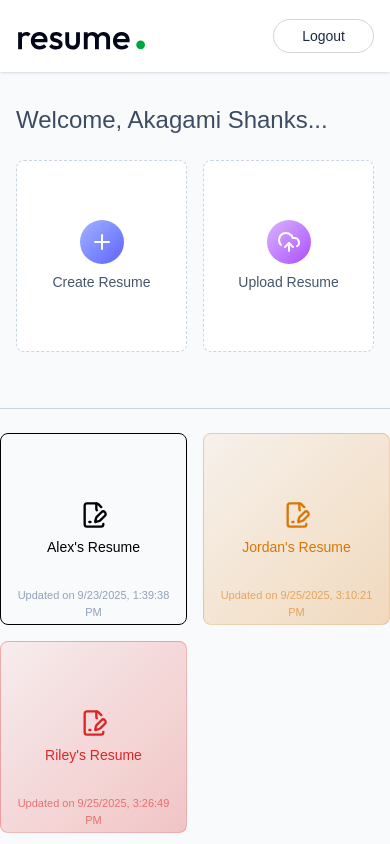
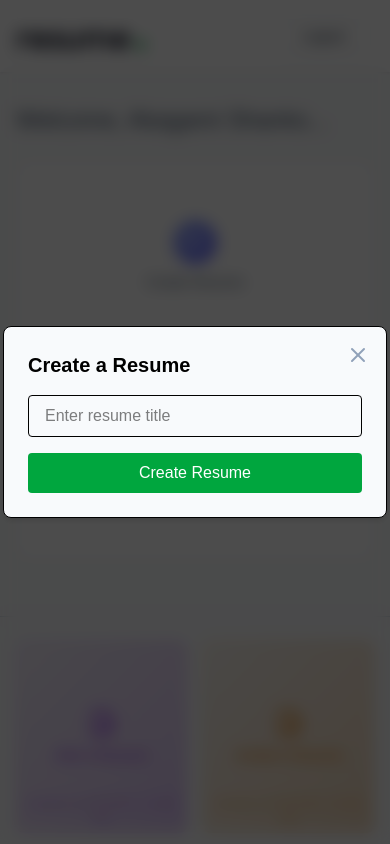
Before and after one commit to Ayush5605/AI-RESUME-BUILDER, a React (Vite) app in the folder Client/: page /app in a window 390 px wide. Both pictures are taken after a click on the button "Create Resume". Shown: the top 844 px of the page. Built offline with nearby package versions, Linux system fonts and the light colour scheme.

Commit message:
added the create resume func.

```diff
--- a/Client/src/pages/Dashboard.jsx
+++ b/Client/src/pages/Dashboard.jsx
@@ -1,25 +1,55 @@
-import { DeleteIcon, FilePenLineIcon, PencilIcon, PlusIcon, TrashIcon, UploadCloudIcon } from "lucide-react";
-import React from "react";
+import {
+  FilePenLineIcon,
+  PencilIcon,
+  PlusIcon,
+  TrashIcon,
+  UploadCloudIcon,
+  XIcon,
+} from "lucide-react";
+
+import React, { useEffect, useState } from "react";
 import { dummyResumeData } from "../assets/assets";
-import { useState,useEffect } from "react";
+import { useNavigate } from "react-router-dom";
 
 const Dashboard = () => {
+  const colors = [
+    "#9333ea",
+    "#d97706",
+    "#dc2626",
+    "#0284c7",
+    "#16a34a",
+  ];
 
-  const colors=["#933ea","#d97706","#dc2626","#0284c7","#16a34a"]
+  const [allResumes, setAllResumes] = useState([]);
+  const [showCreateResume, setShowCreateResume] = useState(false);
+  const [showUploadResume, setShowUploadResume] = useState(false);
+  const [title, setTitle] = useState("");
+  const [resume, setResume] = useState(null);
+  const [editResumeId, setEditResumeId] = useState("");
 
-  const [allResumes,setAllResumes]=useState([])
+  const navigate = useNavigate();
 
-  const loadAllResumes=async()=>{
-    setAllResumes(dummyResumeData)
-  }
+  const loadAllResumes = async () => {
+    setAllResumes(dummyResumeData);
+  };
 
-  useEffect(()=>{
+  const createResume = async (e) => {
+    e.preventDefault();
+
+    setShowCreateResume(false);
+
+    console.log(title);
+
+    navigate(`/app/builder/resume123`);
+  };
+
+  useEffect(() => {
     loadAllResumes();
-  },[])
+  }, []);
+
   return (
     <div>
       <div className="max-w-7xl mx-auto px-4 py-8">
-
         <p
           className="text-2xl font-medium mb-6
           bg-gradient-to-t from-slate-600 to-slate-700
@@ -28,69 +58,161 @@ const Dashboard = () => {
           Welcome, Akagami Shanks...
         </p>
 
-        <div className="flex gap-4">
-          <button className="w-full bg-white sm:max-w-36 h-48 flex flex-col items-center
-          justify-center rounded-lg gap-2 text-slate-600 border border-dashed
-          border-slate-300 group hover:border-indigo-500 hover:shadow-lg transition-all
-          duration-300 cursor-pointer">
+        <div className="flex gap-4 flex-wrap">
+          {/* Create Resume */}
+          <button
+            onClick={() => setShowCreateResume(true)}
+            className="w-full bg-white sm:max-w-36 h-48 flex flex-col
+            items-center justify-center rounded-lg gap-2 text-slate-600
+            border border-dashed border-slate-300 group
+            hover:border-indigo-500 hover:shadow-lg
+            transition-all duration-300 cursor-pointer"
+          >
             <PlusIcon
               className="size-11 p-2.5 rounded-full text-white
               bg-gradient-to-br from-indigo-300 to-indigo-500
               transition-all duration-300 hover:scale-110"
             />
-            <p className="text-sm group-hover:text-indigo-600 transition-all
-            duration-300">Create Resume</p>
+
+            <p
+              className="text-sm group-hover:text-indigo-600
+              transition-all duration-300"
+            >
+              Create Resume
+            </p>
           </button>
 
-          <button className="w-full bg-white sm:max-w-36 h-48 flex flex-col items-center
-          justify-center rounded-lg gap-2 text-slate-600 border border-dashed
-          border-slate-300 group hover:border-purple-500 hover:shadow-lg transition-all
-          duration-300 cursor-pointer">
+          {/* Upload Resume */}
+          <button
+            className="w-full bg-white sm:max-w-36 h-48 flex flex-col
+            items-center justify-center rounded-lg gap-2 text-slate-600
+            border border-dashed border-slate-300 group
+            hover:border-purple-500 hover:shadow-lg
+            transition-all duration-300 cursor-pointer"
+          >
             <UploadCloudIcon
               className="size-11 p-2.5 rounded-full text-white
               bg-gradient-to-br from-purple-300 to-purple-500
               transition-all duration-300 hover:scale-110"
             />
-            <p className="text-sm group-hover:text-purple-600 transition-all
-            duration-300">Upload Resume</p>
+
+            <p
+              className="text-sm group-hover:text-purple-600
+              transition-all duration-300"
+            >
+              Upload Resume
+            </p>
           </button>
         </div>
+      </div>
 
-      </div>
-      <hr className="border-slate-300 my-6 sm:w-[350px]"></hr>
+      <hr className="border-slate-300 my-6 sm:w-[350px]" />
 
-      <div className="grid grid-cols-2 sm:flex flex-wrap gap-4 ">
-        {allResumes.map((resume,index)=>{
-          const baseColor=colors[index%colors.length];
-          return(
-            <button key={index} className="relative w-full sm:max-w-36 h-48 flex flex-col
-            items-center justify-center rounded-lg gap-2 border group hover:shadow-lg
-            transition-all duration-300 cursor-position" style={{background:`linear-gradient(135deg,${baseColor}10,${baseColor}40)`
-            ,borderColor:baseColor+'40'}}>
+      {/* Resume Cards */}
+      <div className="grid grid-cols-2 sm:flex flex-wrap gap-4 px-4">
+        {allResumes.map((resume, index) => {
+          const baseColor = colors[index % colors.length];
 
-              <FilePenLineIcon className="size-7 group-hover:scale-105
-              transition-all" style={{color:baseColor}} />
-              <p className="text-sm group-hover:scale-105 transition-all px-2
-              text-center"  style={{color:baseColor}}>{resume.title}</p>
-              <p className="absolute bottom-1 text-[11px] text-slate-400
-              group-hover:text-slate-500 transition-all duration-300 px-2
-              text-center"  style={{color:baseColor+'90'}}>
-                Updated on {new Date(resume.updatedAt).toLocaleString()}
+          return (
+            <button
+              key={index}
+              className="relative w-full sm:max-w-36 h-48
+              flex flex-col items-center justify-center
+              rounded-lg gap-2 border group hover:shadow-lg
+              transition-all duration-300 cursor-pointer"
+              style={{
+                background: `linear-gradient(135deg, ${baseColor}10, ${baseColor}40)`,
+                borderColor: baseColor + "40",
+              }}
+            >
+              <FilePenLineIcon
+                className="size-7 group-hover:scale-105 transition-all"
+                style={{ color: baseColor }}
+              />
+
+              <p
+                className="text-sm group-hover:scale-105
+                transition-all px-2 text-center"
+                style={{ color: baseColor }}
+              >
+                {resume.title}
               </p>
 
-              <div className="absolute top-1 right-1 group-hover:flex items-center
-              hidden">
-                <TrashIcon  className="size-7 p-1.5 hover:bg-white/50 rouded text-slate-700
-                transition-colors"/>
-                <PencilIcon  className="size-7 p-1.5 hover:bg-white/50 rouded text-slate-700
-                transition-colors"/>
+              <p
+                className="absolute bottom-1 text-[11px]
+                transition-all duration-300 px-2 text-center"
+                style={{ color: baseColor + "90" }}
+              >
+                Updated on{" "}
+                {new Date(resume.updatedAt).toLocaleString()}
+              </p>
+
+              {/* Action Icons */}
+              <div
+                className="absolute top-1 right-1 hidden
+                group-hover:flex items-center"
+              >
+                <TrashIcon
+                  className="size-7 p-1.5 hover:bg-white/50
+                  rounded text-slate-700 transition-colors"
+                />
+
+                <PencilIcon
+                  className="size-7 p-1.5 hover:bg-white/50
+                  rounded text-slate-700 transition-colors"
+                />
               </div>
-
             </button>
-          )
-
+          );
         })}
       </div>
+
+      {/* Create Resume Modal */}
+      {showCreateResume && (
+        <form
+          onSubmit={createResume}
+          onClick={() => setShowCreateResume(false)}
+          className="fixed inset-0 bg-black/70 backdrop-blur-sm
+          z-10 flex items-center justify-center"
+        >
+          <div
+            onClick={(e) => e.stopPropagation()}
+            className="relative bg-slate-50 border shadow-md
+            rounded-lg w-full max-w-sm p-6"
+          >
+            <h2 className="text-xl font-bold mb-4">
+              Create a Resume
+            </h2>
+
+            <input
+              type="text"
+              placeholder="Enter resume title"
+              value={title}
+              onChange={(e) => setTitle(e.target.value)}
+              className="w-full px-4 py-2 mb-4 border rounded
+              focus:outline-none focus:ring-2 focus:ring-green-600"
+              required
+            />
+
+            <button
+              type="submit"
+              className="w-full py-2 bg-green-600 text-white
+              rounded hover:bg-green-700 transition-colors"
+            >
+              Create Resume
+            </button>
+
+            <XIcon
+              className="absolute top-4 right-4 text-slate-400
+              hover:text-slate-600 cursor-pointer transition-colors"
+              onClick={() => {
+                setShowCreateResume(false);
+                setTitle("");
+              }}
+            />
+          </div>
+        </form>
+      )}
     </div>
   );
 };
```
